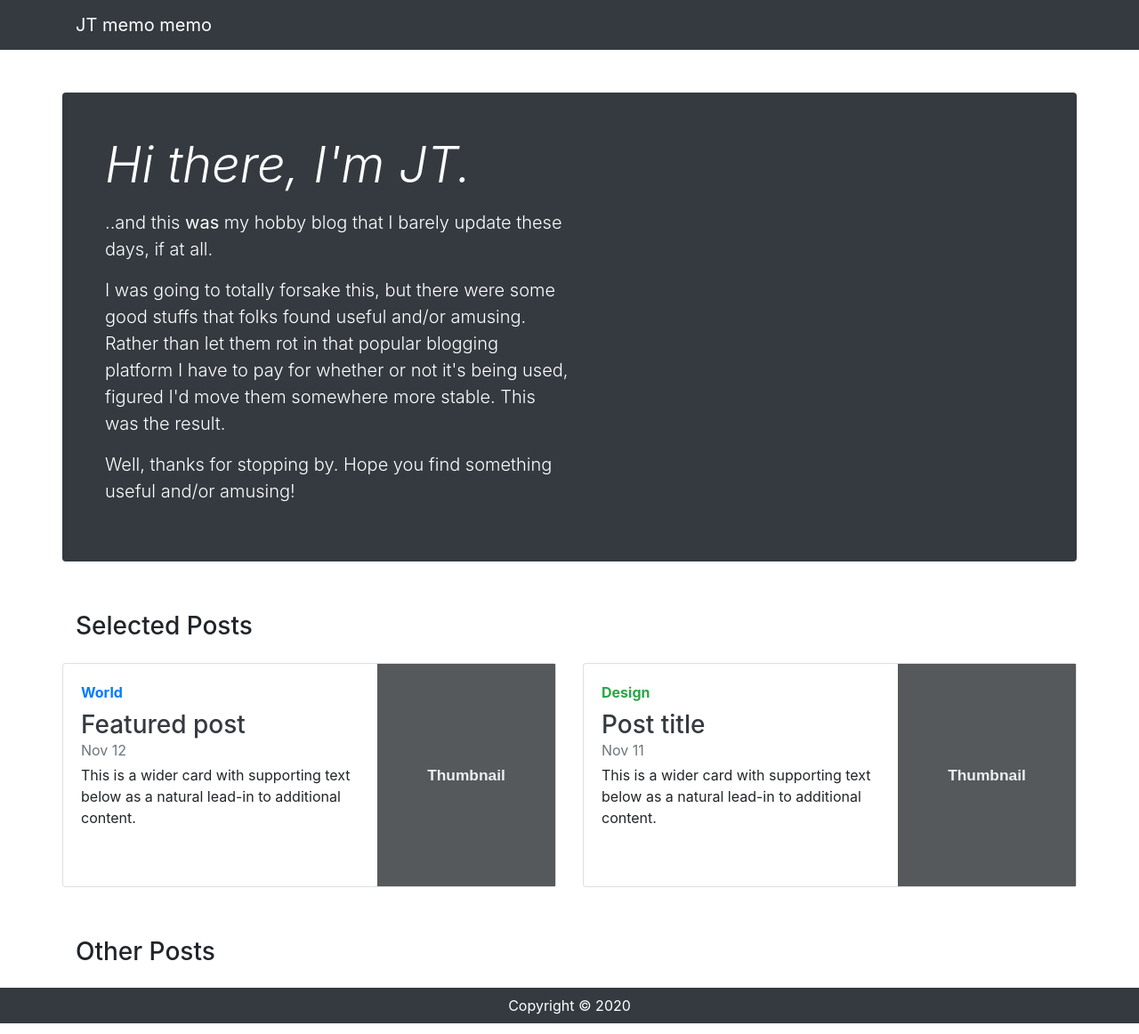
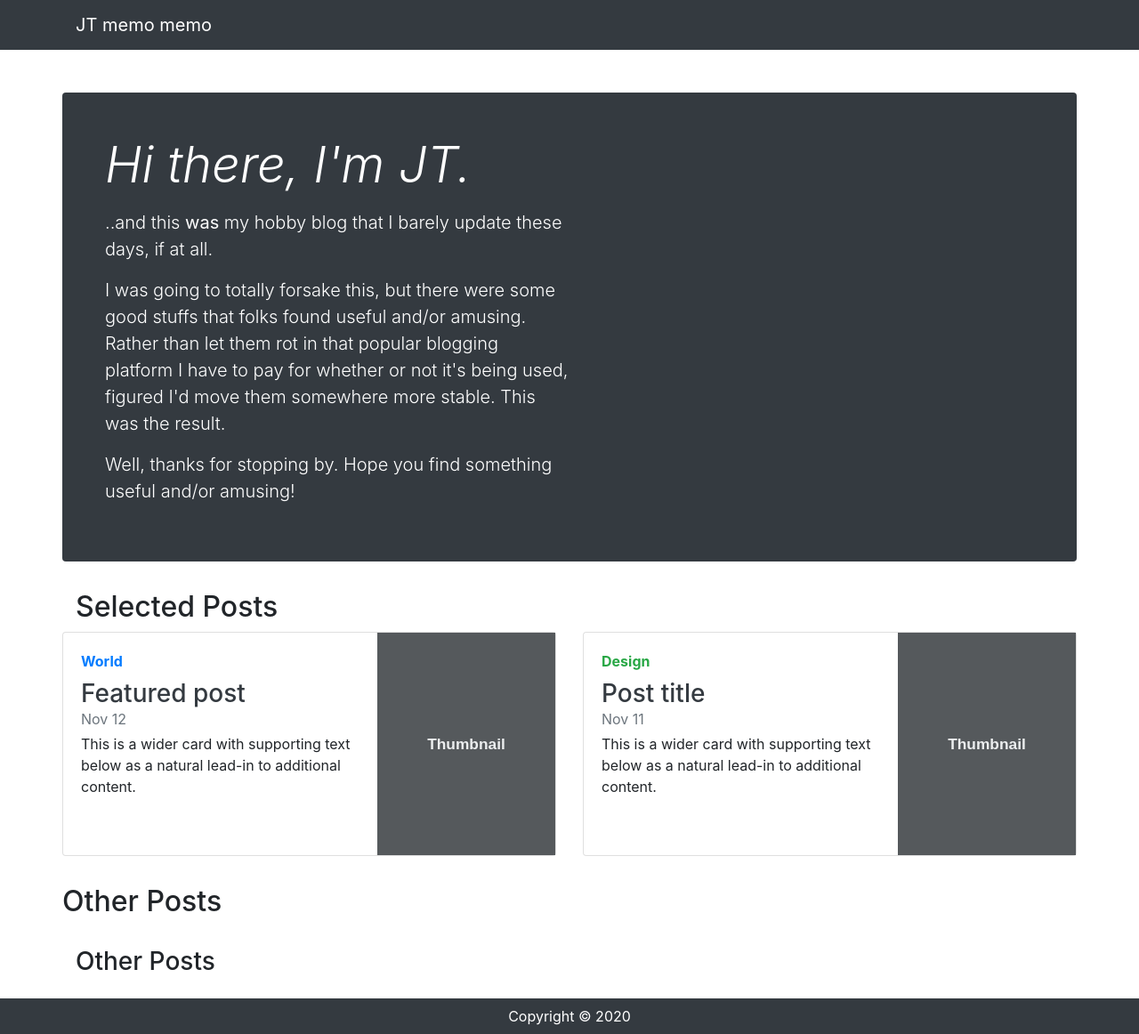
Before and after one commit to 7thwraith/jt-memo-memo, a Jekyll site: the page built from index.html, in a window 1280 px wide. Shown: the whole page at 89% size. Built offline with Jekyll 4.4.1, drawn with Linux system fonts in a browser that asks for light colours.

Commit message:
removed classes from section headers

```diff
--- a/index.html
+++ b/index.html
@@ -24,7 +24,7 @@ title: Home
 
 </div>
 
-<h3 class="my-4">Selected Posts</h3>
+<h2>Selected Posts</h2>
 
 <div class="row">
 
@@ -57,6 +57,7 @@ title: Home
     </div>
   </div>
 
+<h2>Other Posts</h2>
 </div>
 
 <h3 class="my-4">Other Posts</h3>
```
